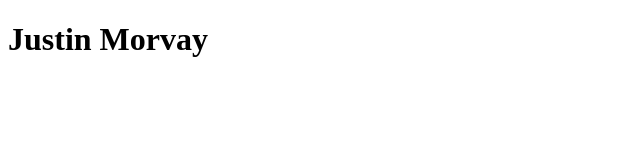
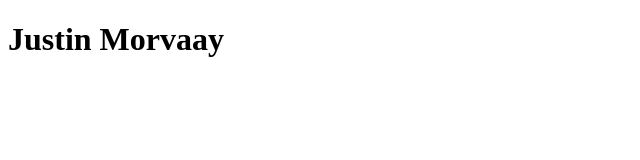
Before and after one commit to Justin1132004/javascript, a plain HTML site: page index.html in a window 1280 px wide. Shown: the full height of the page, 0-640 px from the left. Drawn offline with Linux system fonts and the light colour scheme.

Commit message:
Commit test for cpanel

```diff
--- a/index.html
+++ b/index.html
@@ -7,7 +7,8 @@
 </head>
 <body>
 
-    <h1>Justin Morvay</h1>
+    <h1>Justin Morvaay</h1>
+
 
 </body>
 </html>
```
